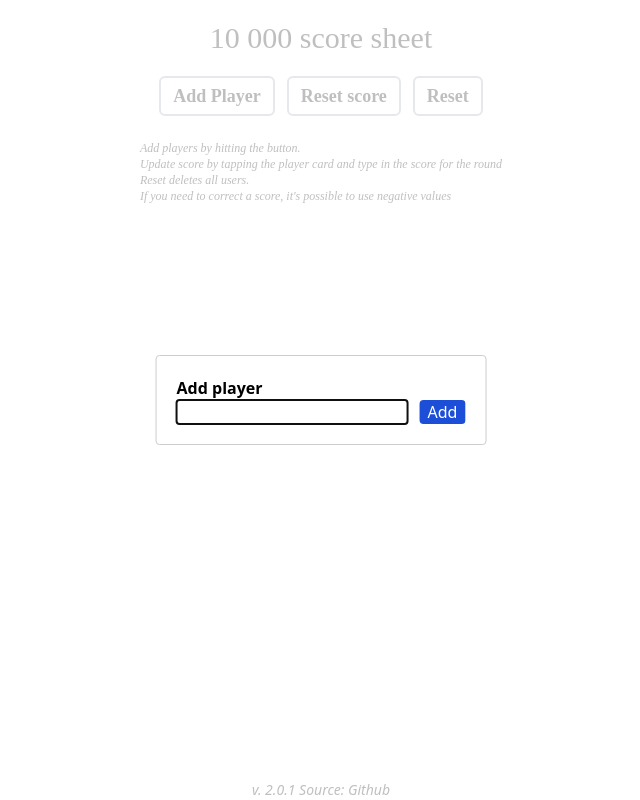
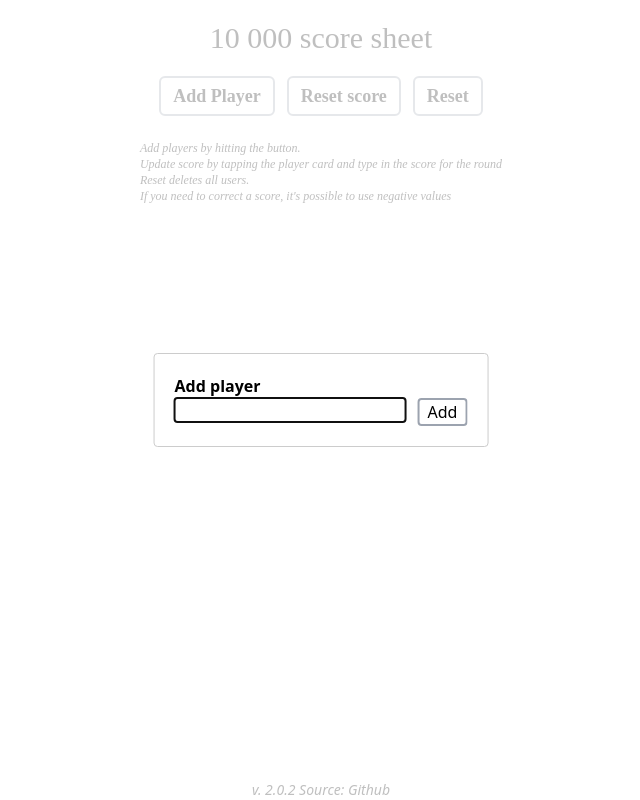
Before and after one commit to exxoff/ten-thousand, a React (Create React App) app: page / in a window 1280 px wide. Both pictures are taken after a click on the button "Add Player". Shown: the whole page, without its empty margins (319-959 px from the left). Built offline with nearby package versions, Linux system fonts and the light colour scheme.

Commit message:
Minor visual changes

```diff
--- a/src/App.js
+++ b/src/App.js
@@ -27,11 +27,6 @@
     button.classList.remove("text-gray-200");
   };
   useEffect(() => {
-    // if (state.length === 0) {
-
-    //   setDisabled(document.getElementById("btnResetScore"));
-    // }
-
     if (state.some((p) => p.score !== 0)) {
       setEnabled(document.getElementById("btnResetScore"));
       setDisabled(document.getElementById("btnNewPlayer"));
@@ -103,19 +98,19 @@
             <div className="flex space-x-3 justify-center mt-5">
               <button
                 id="btnNewPlayer"
-                className="rounded-md border-solid border-2 border-gray-400 px-1 py-1 font-bold font-custom text-sm md:text-lg md:px-3"
+                className="rounded-md border-solid border-2 border-gray-400 px-1 py-1 font-bold font-custom text-sm md:text-lg md:px-3 cursor-pointer"
                 onClick={() => openModal()}>
                 Add Player
               </button>
               <button
                 id="btnResetScore"
-                className="rounded-md border-solid border-2 border-gray-400 px-1 py-1 font-bold font-custom text-sm md:text-lg md:px-3"
+                className="rounded-md border-solid border-2 border-gray-400 px-1 py-1 font-bold font-custom text-sm md:text-lg md:px-3 cursor-pointer"
                 onClick={() => onResetScore()}>
                 Reset score
               </button>
               <button
                 id="btnReset"
-                className="rounded-md border-solid border-2 border-gray-400 px-1 py-1 font-bold font-custom text-sm md:text-lg md:px-3"
+                className="rounded-md border-solid border-2 border-gray-400 px-1 py-1 font-bold font-custom text-sm md:text-lg md:px-3 cursor-pointer"
                 onClick={() => onReset()}>
                 Reset
               </button>
@@ -166,7 +161,7 @@
                 </form>
 
                 <div
-                  className="cursor-pointer bg-blue-700 text-white rounded justify-center px-2"
+                  className="cursor-pointer border-2 border-gray-400 rounded justify-center px-2"
                   onClick={() => addPlayer()}>
                   Add
                 </div>
@@ -174,7 +169,7 @@
             </div>
           </ReactModal>
           <div className="text-center italic text-xs md:text-sm">
-            v. 2.0.1 Source:{" "}
+            v. 2.0.2 Source:{" "}
             <a href="https://github.com/exxoff/ten-thousand">Github</a>
           </div>
         </div>
--- a/src/components/PlayerCard.js
+++ b/src/components/PlayerCard.js
@@ -1,19 +1,15 @@
 import { useState, useContext, useRef } from "react";
 import ReactModal from "react-modal";
 import { AppContext } from "../context/AppContext";
-import dice from "../static/dice.png";
 
 export const PlayerCard = ({ playerName, id }) => {
   const [isOpen, setOpen] = useState(false);
-  // const [points, setPoints] = useState(0);
-  // const [newPoints, setNewPoints] = useState(0);
   const { state, dispatch } = useContext(AppContext);
 
   const player = state.find((e) => e.id === id);
   const handleClick = (event) => {
     event.preventDefault();
     setOpen(true);
-    // alert(`You clicked on ${playerName}`);
   };
 
   const pointInput = useRef(null);
@@ -29,9 +25,6 @@
     },
   };
 
-  // const handleChange = (event) => {
-  //   setNewPoints(event.target.value);
-  // };
   const modalAfterOpen = () => {
     pointInput.current.focus();
   };
@@ -41,11 +34,6 @@
   };
 
   const addPoints = () => {
-    // if (Number(newPoints) === 0) {
-    //   setPoints(0);
-    // } else {
-    //   setPoints(Number(points) + Number(newPoints));
-    // }
     dispatch({
       type: "ADD-SCORE",
       payload: {
@@ -57,10 +45,6 @@
     closeModal();
   };
 
-  // const addPoints = () => {
-  //   onAddPoints(newPoints);
-  //   closeModal();
-  // };
   return (
     <>
       <div
@@ -72,7 +56,7 @@
               {playerName}
             </div>
           </div>
-          <div className="text-xl text-green-900 font-custom">
+          <div className="text-xl text-green-800 font-custom">
             <h4>{player.score}</h4>
           </div>
         </div>
@@ -94,7 +78,6 @@
                 id="addpoints"
                 name="addpoints"
                 ref={pointInput}
-                // onChange={(e) => handleChange(e)}
               />
             </form>
 
```
